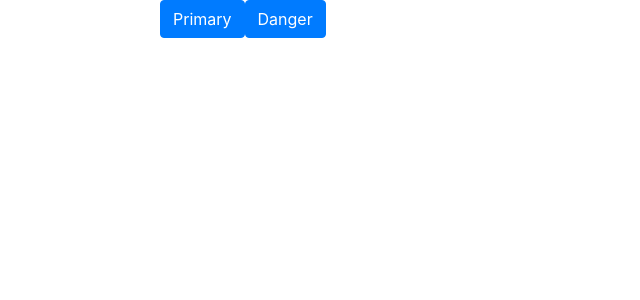
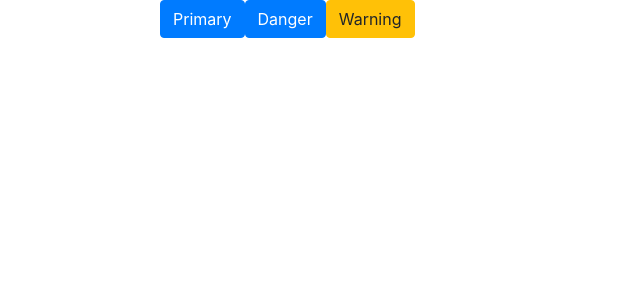
Before and after one commit to TrellixVulnTeam/KalastajanKirja_4QG5, an Angular app: page / in a window 1280 px wide. Shown: the top 300 px of the page, without its empty margins (0-640 px from the left). Built offline with nearby package versions, Linux system fonts and the light colour scheme.

Commit message:
Add warning button

```diff
--- a/src/app/app.component.html
+++ b/src/app/app.component.html
@@ -1,2 +1,3 @@
 <button type="button" class="btn btn-primary">Primary</button>
 <button type="button" class="btn btn-primary">Danger</button>
+<button type="button" class="btn btn-warning">Warning</button>
```
